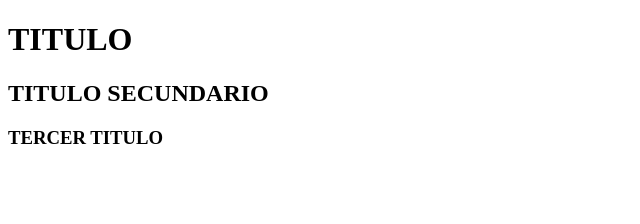
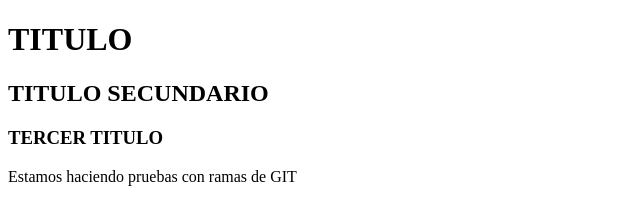
Before and after one commit to ShadeCoder7/PROYECTO_GIT_CESUR, a plain HTML site: page index.html in a window 1280 px wide. Shown: the whole page, without its empty margins (0-640 px from the left). Drawn offline with Linux system fonts and the light colour scheme.

Commit message:
Se ha agregado un párrafo

```diff
--- a/index.html
+++ b/index.html
@@ -9,5 +9,6 @@
     <h1>TITULO</h1>
     <h2>TITULO SECUNDARIO</h2>
     <h3>TERCER TITULO</h3>
+    <p>Estamos haciendo pruebas con ramas de GIT</p>
 </body>
 </html>
```
